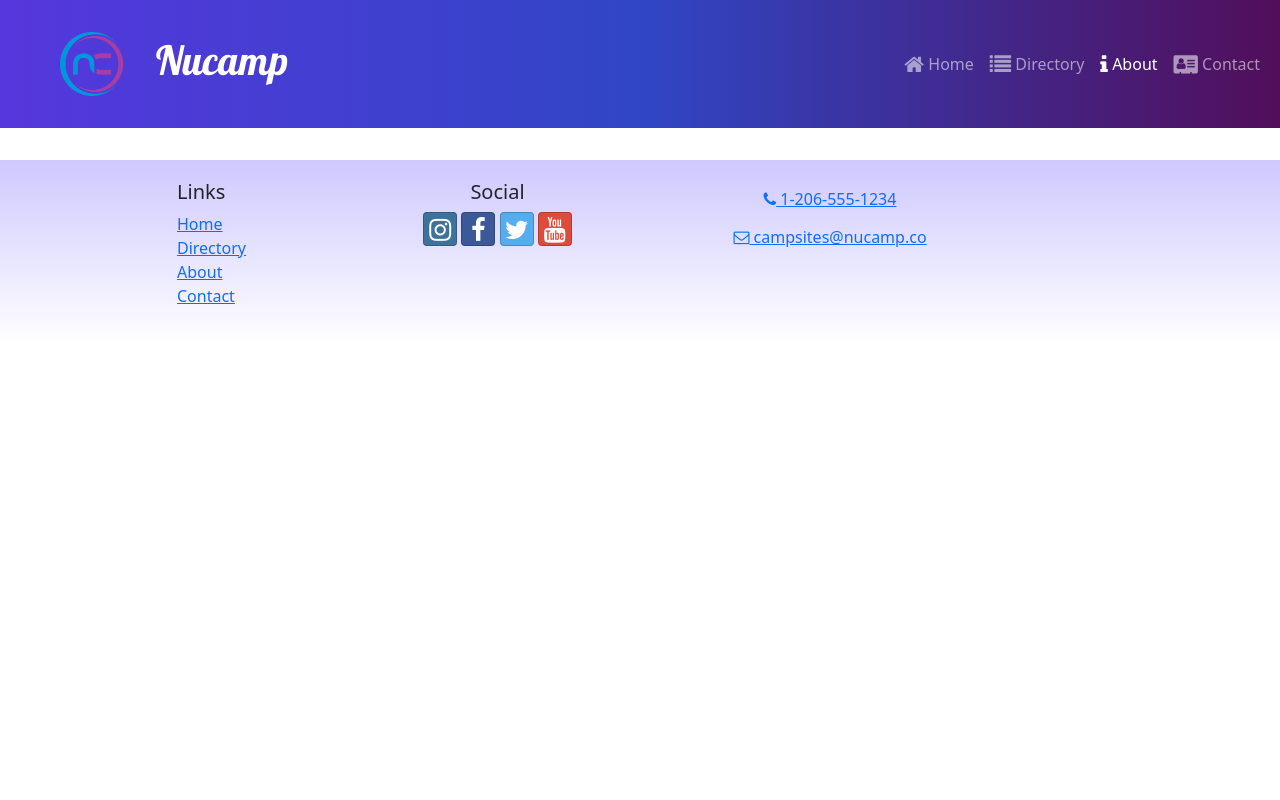
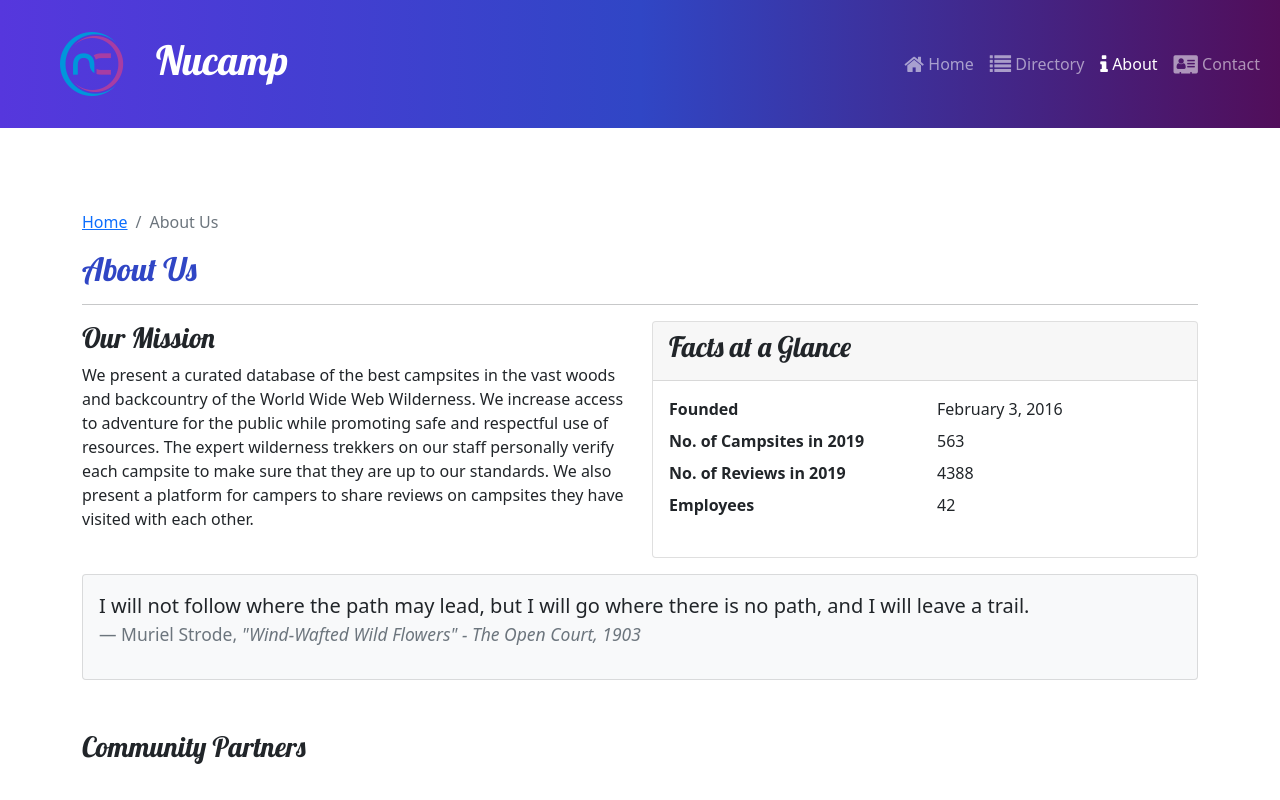
Before and after one commit to hennasingh/Nucampsite-with-react, a React (Create React App) app: page /about in a window 1280 px wide. Shown: the top 800 px of the page. Built offline with nearby package versions, Linux system fonts and the light colour scheme.

Commit message:
Implemented AboutPage component and added breadcrumbs for it

```diff
--- a/src/App.js
+++ b/src/App.js
@@ -5,6 +5,7 @@
 import Footer from './components/Footer';
 import CampsitesDirectoryPage from './pages/CampsitesDirectoryPage';
 import CampsiteDetailPage from './pages/CampsiteDetailPage';
+import AboutPage from './pages/AboutPage';
 import './App.css';
 
 function App() {
@@ -14,6 +15,7 @@
       <Routes>
         <Route path='/' element={<HomePage/>}/>
         <Route path ='contact' element={<ContactPage />} />
+        <Route path='about' element={<AboutPage />} />
         <Route path ='directory' element={<CampsitesDirectoryPage />} />
         <Route
                     path='directory/:campsiteId'
--- /dev/null
+++ b/src/pages/AboutPage.js
@@ -0,0 +1,73 @@
+import { Col, Row, Container, Card, CardBody, CardHeader } from 'reactstrap';
+import SubHeader from '../components/SubHeader';
+
+const AboutPage = () => {
+
+    return(
+        <Container className='row-content'>
+            <SubHeader current='About Us' />
+            <Row>
+                <Col sm='6'>
+                    <h3>Our Mission</h3>
+                    <p>
+                        We present a curated database of the best campsites in the
+                        vast woods and backcountry of the World Wide Web Wilderness.
+                        We increase access to adventure for the public while
+                        promoting safe and respectful use of resources. The expert
+                        wilderness trekkers on our staff personally verify each
+                        campsite to make sure that they are up to our standards. We
+                        also present a platform for campers to share reviews on
+                        campsites they have visited with each other.
+                    </p>
+                </Col>
+                <Col sm='6'>
+                    <Card>
+                        <CardHeader className='bg-primary-text-white'>
+                            <h3>Facts at a Glance</h3>
+                        </CardHeader>
+                        <CardBody>
+                        <dl className='row'>
+                                <dt className='col-6'>Founded</dt>
+                                <dd className='col-6'>February 3, 2016</dd>
+                                <dt className='col-6'>No. of Campsites in 2019</dt>
+                                <dd className='col-6'>563</dd>
+                                <dt className='col-6'>No. of Reviews in 2019</dt>
+                                <dd className='col-6'>4388</dd>
+                                <dt className='col-6'>Employees</dt>
+                                <dd className='col-6'>42</dd>
+                            </dl>
+                        </CardBody>
+                    </Card>
+                </Col>
+                <Col>
+                    <Card className='bg-light mt-3'>
+                        <CardBody>
+                            <blockquote className='blockquote'>
+                                <p>
+                                    I will not follow where the path may lead, but I
+                                    will go where there is no path, and I will leave
+                                    a trail.
+                                </p>
+                                <footer className='blockquote-footer'>
+                                    Muriel Strode,{' '}
+                                    <cite title='Source Title'>
+                                        "Wind-Wafted Wild Flowers" - The Open Court,
+                                        1903
+                                    </cite>
+                                </footer>
+                            </blockquote>
+                        </CardBody>
+                    </Card>
+                </Col>
+            </Row>
+
+            <Row className='row-content'>
+                <Col xs='12'>
+                    <h3>Community Partners</h3>
+                </Col>
+            </Row>
+        </Container>
+    );
+};
+
+export default AboutPage;
```
